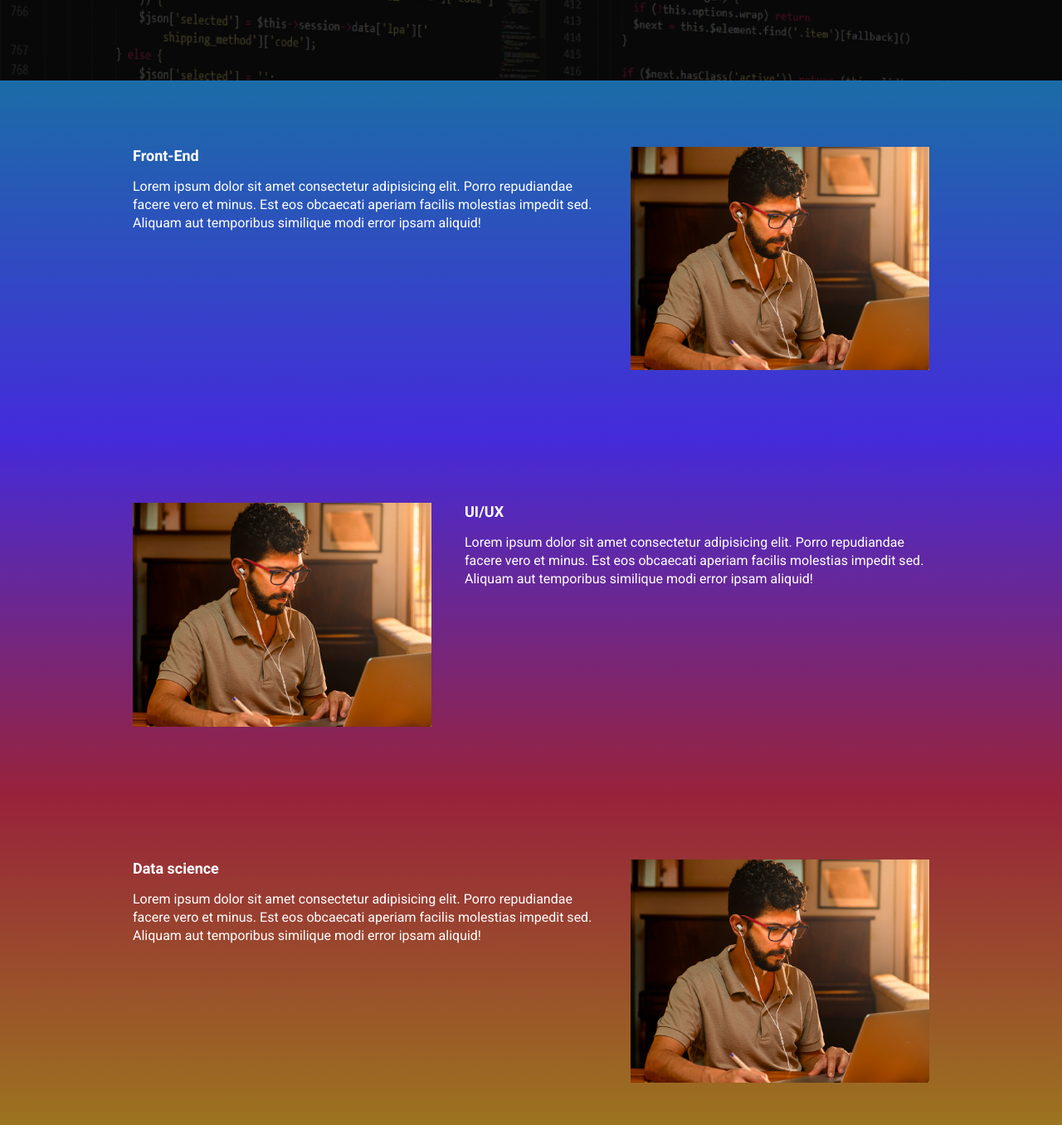
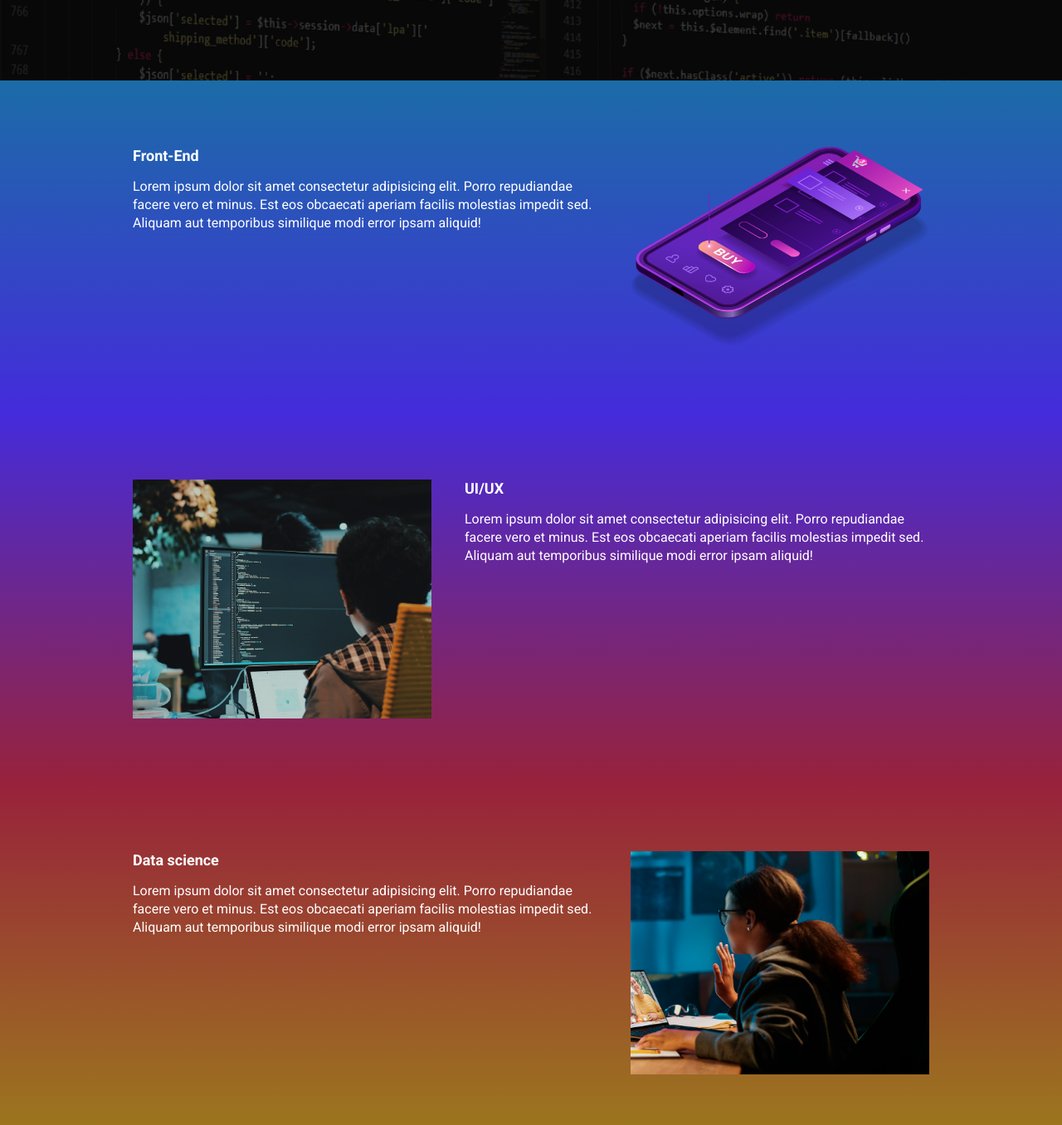
Before and after one commit to zingrad/Ebac_tech_talks, a website built with Parcel: page src/index.html in a window 1280 px wide. Shown: the part 464-1820 px from the top of the page at 83% size. Built offline with nearby package versions, Linux system fonts and the light colour scheme.

Commit message:
Atualizando imagens das seções

```diff
--- a/src/index.html
+++ b/src/index.html
@@ -44,7 +44,7 @@
                     Lorem ipsum dolor sit amet consectetur adipisicing elit. Porro repudiandae facere vero et minus. Est eos obcaecati aperiam facilis molestias impedit sed. Aliquam aut temporibus similique modi error ipsam aliquid!
                 </p>
             </div>
-            <img class="event__image" src="./images/frontend.png" alt="Front End" >
+            <img class="event__image" src="./images/ui-ux.png" alt="Ui/UX" >
         </div>
     </section>
     <section class="event event--ui-ux event--image-left" >
@@ -55,7 +55,7 @@
                     Lorem ipsum dolor sit amet consectetur adipisicing elit. Porro repudiandae facere vero et minus. Est eos obcaecati aperiam facilis molestias impedit sed. Aliquam aut temporibus similique modi error ipsam aliquid!
                 </p>
             </div>
-            <img class="event__image" src="./images/frontend.png" alt="Front End" >
+            <img class="event__image" src="./images/data.png" alt="Data science" >
         </div>
     </section>
     <section class="event event--data-science" >
@@ -66,7 +66,7 @@
                     Lorem ipsum dolor sit amet consectetur adipisicing elit. Porro repudiandae facere vero et minus. Est eos obcaecati aperiam facilis molestias impedit sed. Aliquam aut temporibus similique modi error ipsam aliquid!
                 </p>
             </div>
-            <img class="event__image" src="./images/frontend.png" alt="Front End"  >
+            <img class="event__image" src="./images/backend.png" alt="Back end"  >
         </div>
     </section>
     <section class="event event--backend event--image-left" >
```
